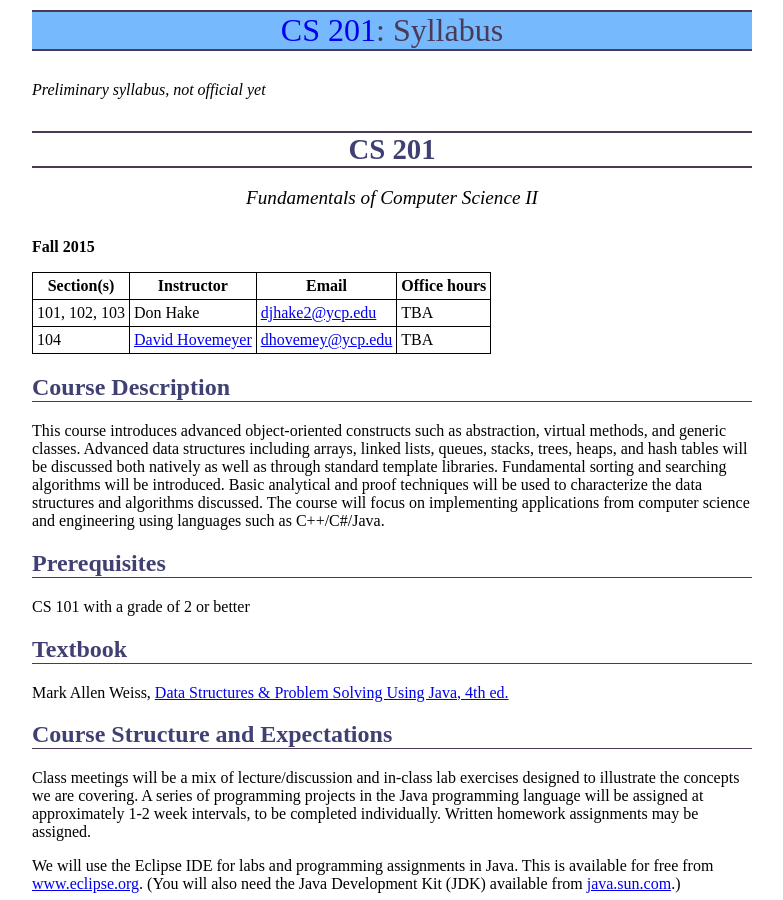
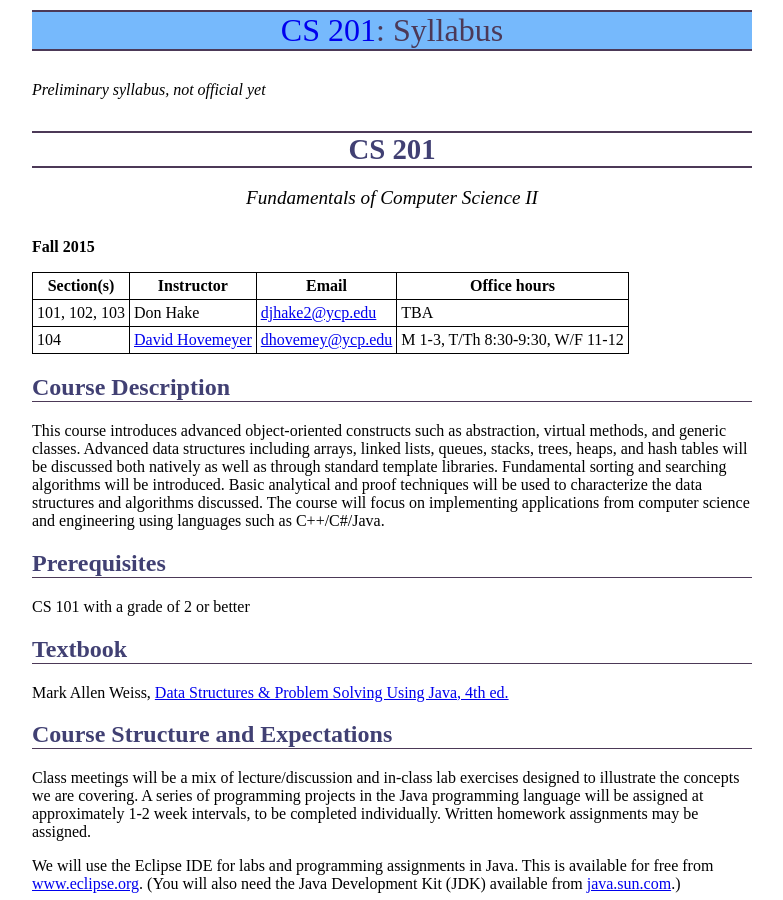
Before and after one commit to ycpcs/cs201-fall2015, a Jekyll site: the page built from syllabus.md, in a window 1280 px wide and 900 px high. Shown: the whole window, without its empty margins (248-1031 px from the left). Built offline with Jekyll 4.4.1, drawn with Linux system fonts in a browser that asks for light colours; Markdown is read by kramdown in place of the engine named in the settings.

Commit message:
added office hours

```diff
--- a/syllabus.md
+++ b/syllabus.md
@@ -14,7 +14,7 @@ title: "Syllabus"
 Section(s) | Instructor | Email | Office hours
 ---------- | ---------- | ----- | ------------
 101, 102, 103 | Don Hake | [djhake2@ycp.edu](mailto:djhake2@ycp.edu) | TBA
-104 | [David Hovemeyer](http://faculty.ycp.edu/~dhovemey) | [dhovemey@ycp.edu](mailto:dhovemey@ycp.edu) | TBA
+104 | [David Hovemeyer](http://faculty.ycp.edu/~dhovemey) | [dhovemey@ycp.edu](mailto:dhovemey@ycp.edu) | M 1-3, T/Th 8:30-9:30, W/F 11-12
 
 Course Description
 ------------------
```
